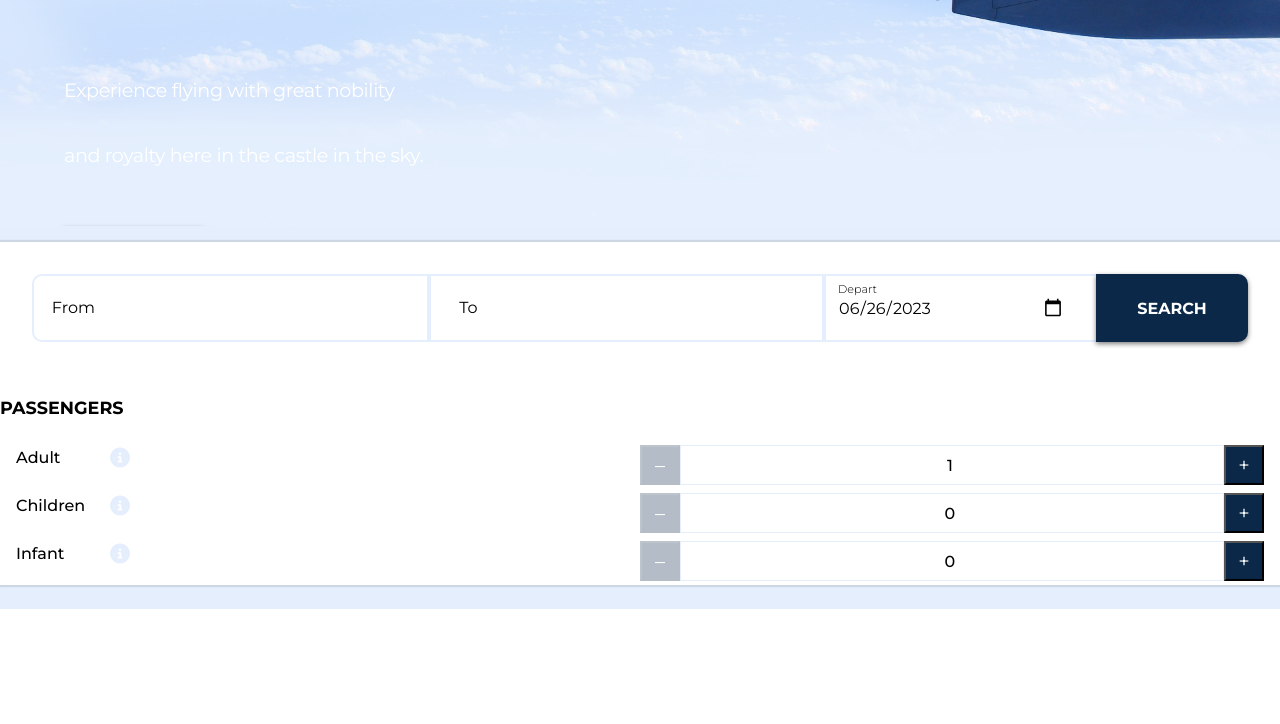
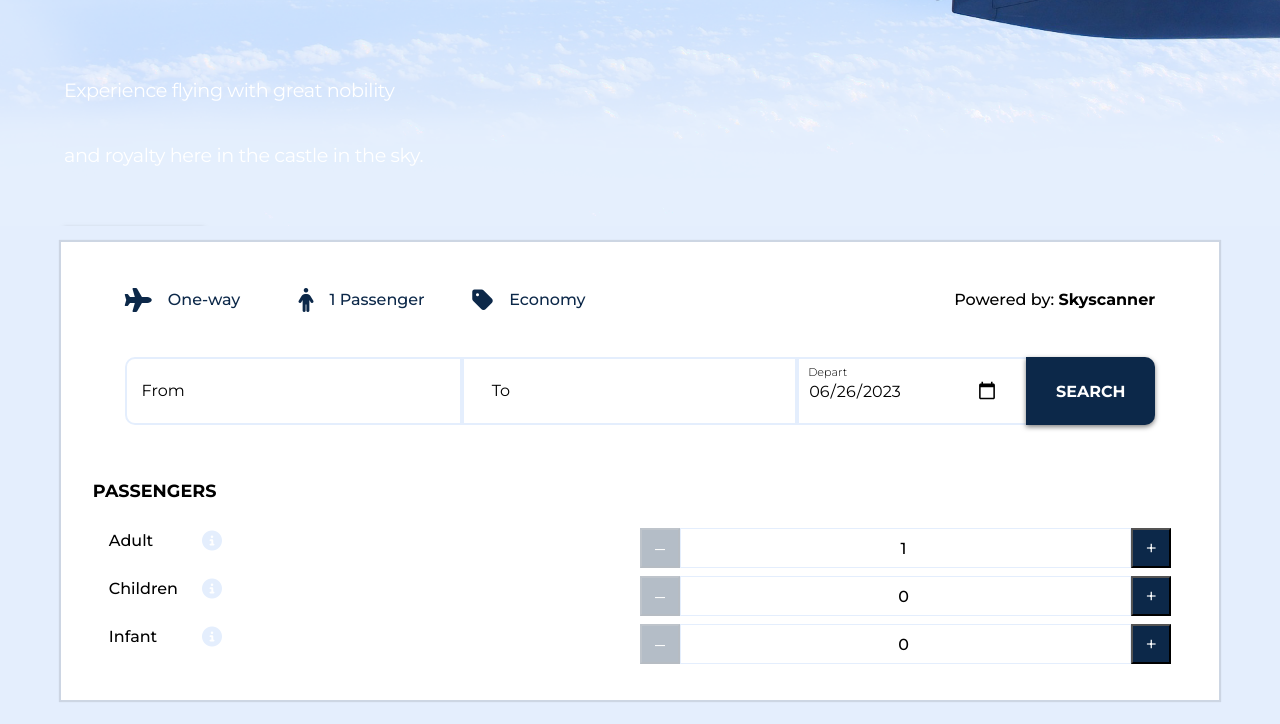
Before and after one commit to szy-kenn/airness-airlines, a Flask app: page / in a window 1280 px wide; the page is wider, and only the part inside the window is pictured. Shown: the part 582-1306 px from the top of that part. Before the commit the page ends 1191 px from the top of that part, so only its background shows below. Run offline with Flask 3, Linux system fonts and the light colour scheme; parts of the project's set-up code (start-up, migrations or seed data) failed here and were passed over; some libraries are stand-ins or nearby versions.

Commit message:
changing search form

```diff
--- a/src/scss/_flights-page.scss
+++ b/src/scss/_flights-page.scss
@@ -2,7 +2,7 @@ $width: 65%;
 
 body {
     background: $primary-color;
-    overflow-x: hidden;
+    // overflow-x: hidden;
 }
 
 .flight-input-details {
--- a/src/scss/main.scss
+++ b/src/scss/main.scss
@@ -92,10 +92,10 @@
 }
 
 .form-container {
-    flex: 1;
+    flex: 0.9;
     // @include flex(center, stretch);
     position: relative;
-    // padding: 2rem 2rem;
+    padding: 2rem 2rem;
     border-radius: 0;
     // border: 1px solid $primary-button;
     box-shadow: 0 0 1px 2px rgba(0, 0, 0, 0.1);
@@ -104,6 +104,30 @@
     @media screen and (max-width: 767px) {
         height: 100%;
     }
+
+    .flight-passenger-class-info-container {
+        @include flex(space-between);
+        padding-inline: 2rem;
+        @include font(1rem, 500);
+
+        .info-container {
+            flex-grow: 0.35;
+            display: grid;
+            grid-auto-flow: column;
+            grid-auto-columns: 33.33%;
+
+            .info-item {
+                @include flex(flex-start);
+                gap: 1rem;
+                color: $primary-button;
+
+                i {
+                    font-size: 1.5rem;
+                }
+            }
+        }
+    }
+
 }
 
 .form-btn {
--- a/src/static/css/main.css
+++ b/src/static/css/main.css
@@ -619,7 +619,6 @@ input::-webkit-calendar-picker-indicator {
 
 body {
   background: #E4EEFD;
-  overflow-x: hidden;
 }
 
 .flight-input-details {
@@ -2255,8 +2254,9 @@ body {
 }
 
 .form-container {
-  flex: 1;
-  position: relative;
+  flex: 0.9;
+  position: relative;
+  padding: 2rem 2rem;
   border-radius: 0;
   box-shadow: 0 0 1px 2px rgba(0, 0, 0, 0.1);
   background: white;
@@ -2265,6 +2265,31 @@ body {
   .form-container {
     height: 100%;
   }
+}
+.form-container .flight-passenger-class-info-container {
+  display: flex;
+  justify-content: space-between;
+  align-items: center;
+  padding-inline: 2rem;
+  font-size: 1rem;
+  font-weight: 500;
+  font-family: "Montserrat";
+}
+.form-container .flight-passenger-class-info-container .info-container {
+  flex-grow: 0.35;
+  display: grid;
+  grid-auto-flow: column;
+  grid-auto-columns: 33.33%;
+}
+.form-container .flight-passenger-class-info-container .info-container .info-item {
+  display: flex;
+  justify-content: flex-start;
+  align-items: center;
+  gap: 1rem;
+  color: #0c2849;
+}
+.form-container .flight-passenger-class-info-container .info-container .info-item i {
+  font-size: 1.5rem;
 }
 
 .form-btn {
--- a/src/templates/home.html
+++ b/src/templates/home.html
@@ -27,6 +27,25 @@
     <div class="home-body" id="home-body">
         <div class="form-container">
             <form method="POST" id="form-pg-1">
+                <div class="flight-passenger-class-info-container">
+                    <div class="info-container">
+                        <div class="info-item">
+                            <i class="fa-solid fa-plane"></i>
+                            <p>One-way</p>
+                        </div>
+                        <div class="info-item">
+                            <i class="fa-sharp fa-solid fa-person"></i>
+                            <p>1 Passenger</p>
+                        </div>
+                        <div class="info-item">
+                            <i class="fa-solid fa-tag"></i>
+                            <p>Economy</p>
+                        </div>
+                    </div>
+                    <div class="info-powered-by">
+                        <p>Powered by: <span style="font-weight: 700;">Skyscanner</span></p>
+                    </div>
+                </div>
                 {% include 'blocks/flight-form.html' %}
                 {% include 'blocks/passenger-form.html' %}
             </form>
```
